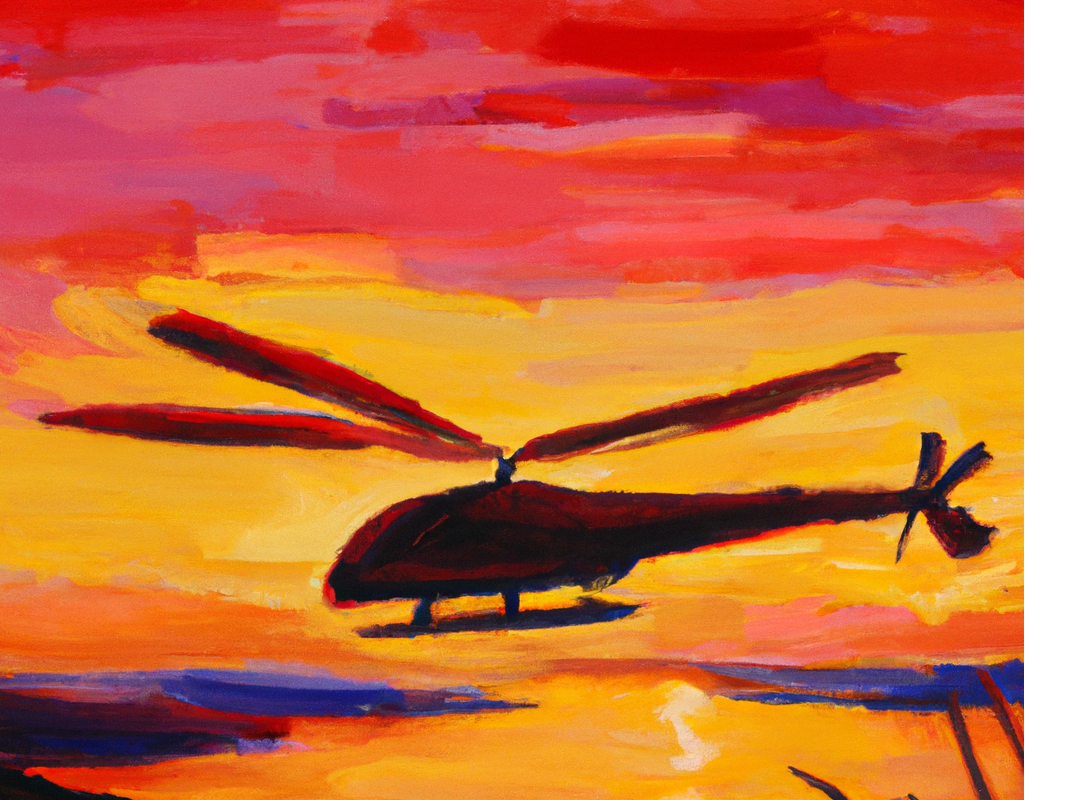
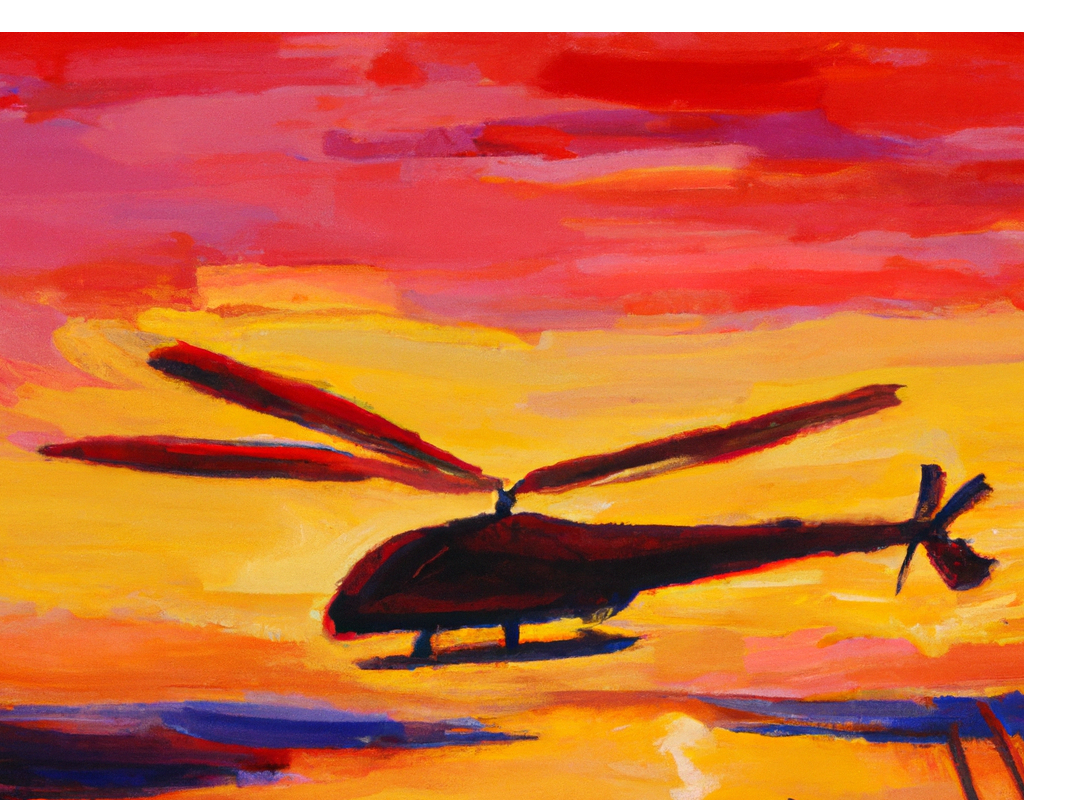
Before and after one commit to cjs675/webpage, a SvelteKit app: page / in a window 1280 px wide. Shown: the top 800 px of the page, without its empty margins (0-1087 px from the left). Built offline with nearby package versions, Linux system fonts and the light colour scheme.

Commit message:
added light/dark mode toggle

```diff
--- a/src/routes/+layout.svelte
+++ b/src/routes/+layout.svelte
@@ -1,7 +1,15 @@
 <script lang="ts">
 	import '../app.css';
-
+    import { ModeWatcher } from "mode-watcher";
+    import ThemeToggle from '$lib/components/ThemeToggle.svelte';
 	let { children } = $props();
 </script>
 
+<ModeWatcher />
+
+<header style="display: flex; justify-content: flex-end; padding: 1rem;">
+    <ThemeToggle />
+</header>
+
+
 {@render children()}
```
